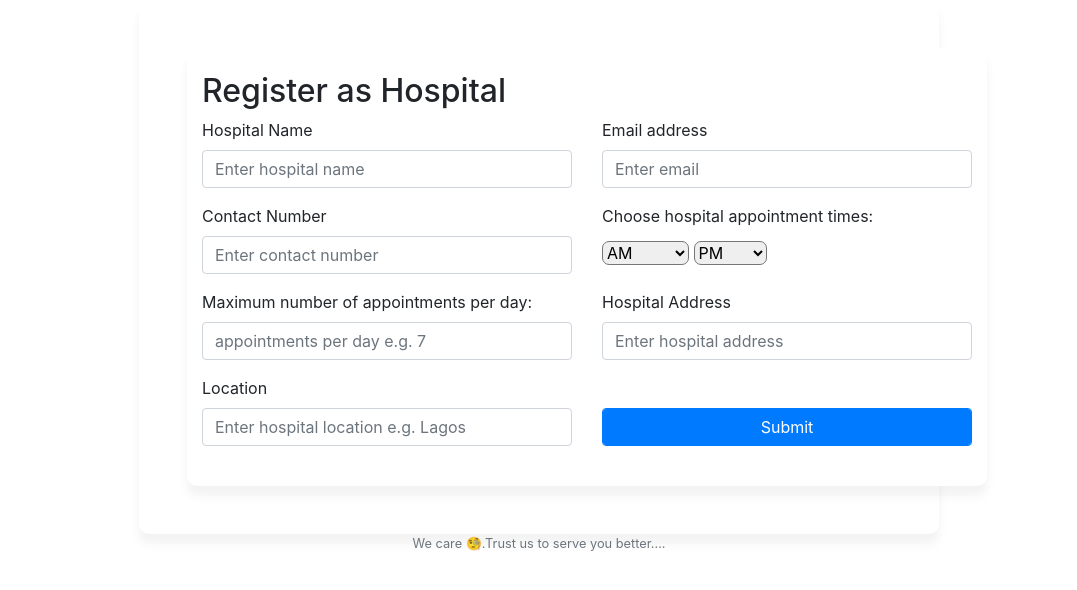
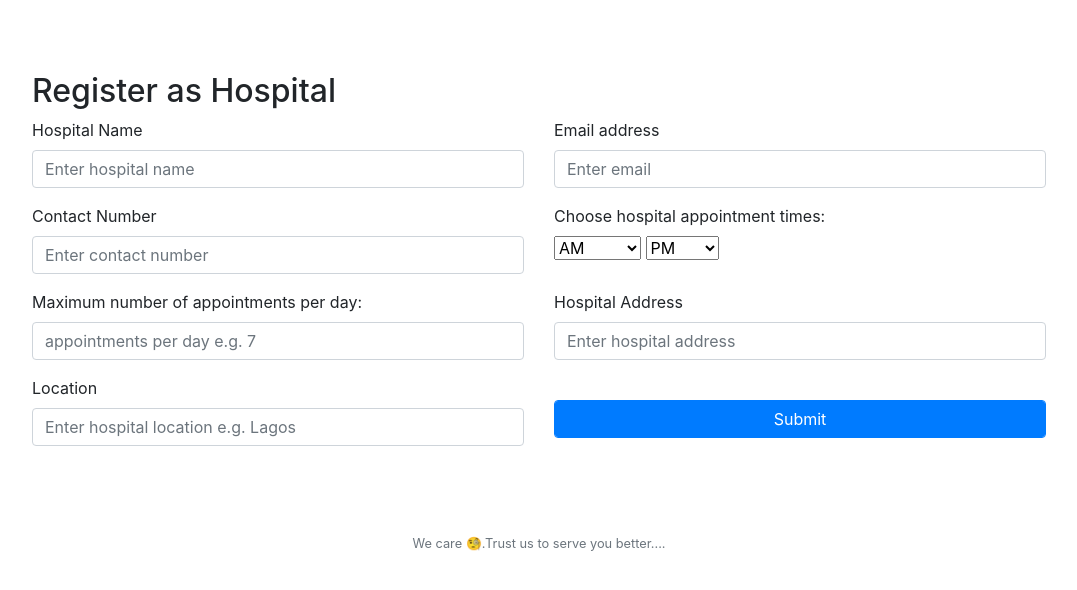
Before and after one commit to thywoe/WeCare, a Python web app: template templates/hospital-form.html in a window 1280 px wide. Shown: the part 74-664 px from the top of the page, without its empty margins (101-1178 px from the left). Run offline with Jinja, Linux system fonts and the light colour scheme; the template is opened without the code that fills it, so the values that code supplies are empty; some libraries are stand-ins or nearby versions.

```diff
--- a/templates/hospital-form.html
+++ b/templates/hospital-form.html
@@ -5,11 +5,7 @@
 {% endblock %}
 
 {% block main %}
-<link href="https://maxcdn.bootstrapcdn.com/bootstrap/4.1.3/css/bootstrap.min.css" rel="stylesheet">
 
-        <!-- https://favicon.io/emoji-favicons/money-mouth-face/ -->
-        <link href="/static/favicon.ico" rel="icon">
-        <link href="/static/form.css" rel="stylesheet">
 <div class="container">
     <br>
         <h2>Register as Hospital</h2>
```
